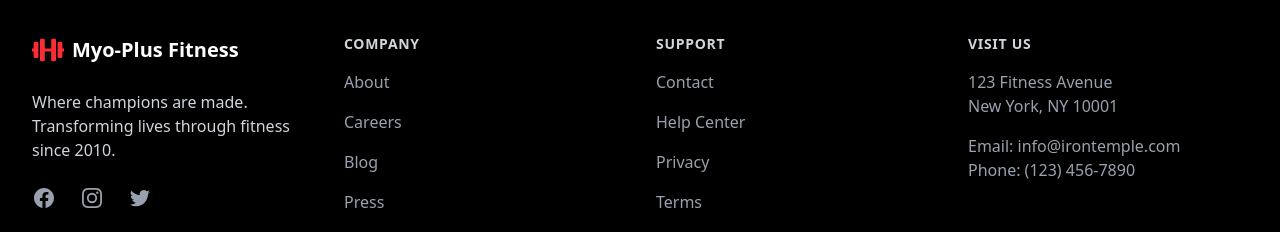
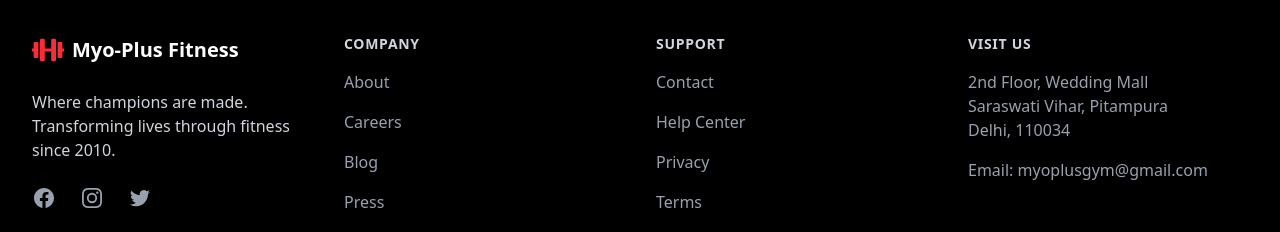
Before and after one commit to lakshay-goyal/gym-website, a React (Vite) app in the folder frontend/: page / in a window 1280 px wide. Shown: the part 6247-6479 px from the top of the page. Built offline with nearby package versions, Linux system fonts and the light colour scheme.

Commit message:
update contacts

```diff
--- a/frontend/src/components/LandingPage.jsx
+++ b/frontend/src/components/LandingPage.jsx
@@ -1144,10 +1144,10 @@ const LandingPage = () => {
                 <div>
                   <h3 className="text-sm font-semibold text-gray-300 uppercase tracking-wider">Visit Us</h3>
                   <address className="mt-4 not-italic text-gray-400">
-                    <p>123 Fitness Avenue</p>
-                    <p>New York, NY 10001</p>
-                    <p className="mt-4">Email: info@irontemple.com</p>
-                    <p>Phone: (123) 456-7890</p>
+                    <p>2nd Floor, Wedding Mall</p>
+                    <p>Saraswati Vihar, Pitampura</p>
+                    <p>Delhi, 110034</p>
+                    <p className="mt-4">Email: myoplusgym@gmail.com</p>
                   </address>
                 </div>
               </div>
```
